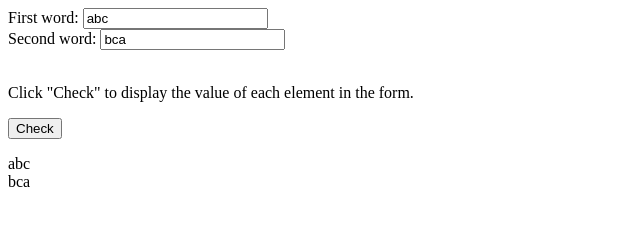
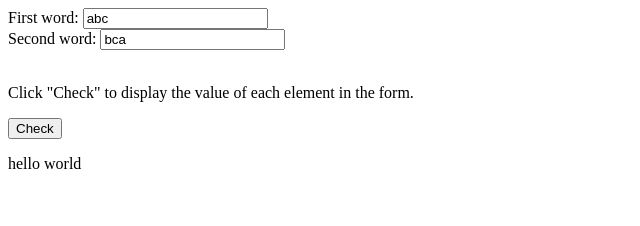
Before and after one commit to edwinbodge/Hello-World, a plain HTML site: page index.html in a window 1280 px wide. Both pictures are taken after a click on the button "Check". Shown: the full height of the page, 0-640 px from the left. Drawn offline with Linux system fonts and the light colour scheme.

Commit message:
Update index.html

```diff
--- a/index.html
+++ b/index.html
@@ -21,7 +21,7 @@ function myFunction() {
     for (i = 0; i < x.length ;i++) {
         text += x.elements[i].value + "<br>";
     }
-    document.getElementById("demo").innerHTML = text;
+    document.getElementById("demo").innerHTML = "hello world";
 }
 </script>
 
```
